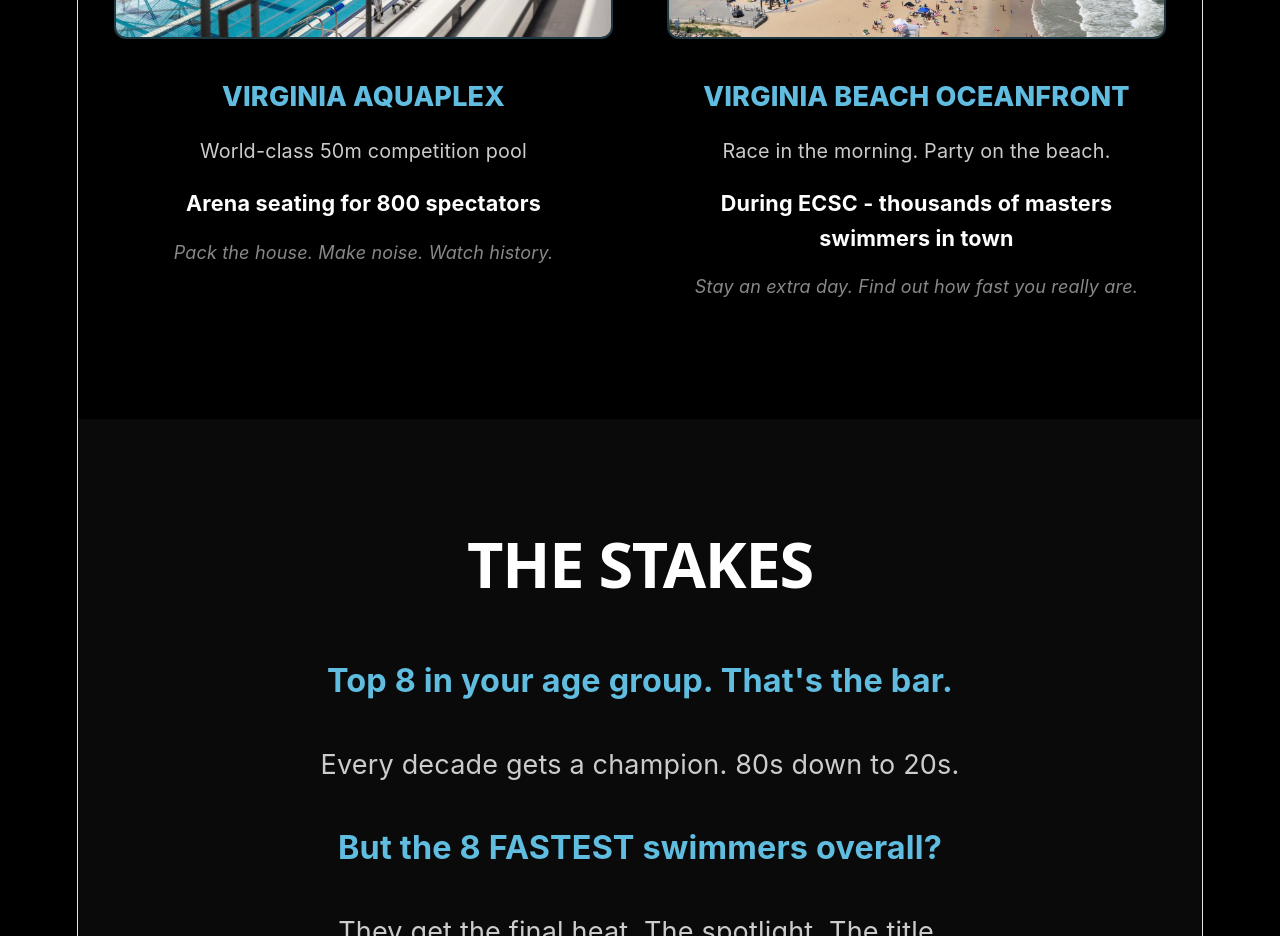
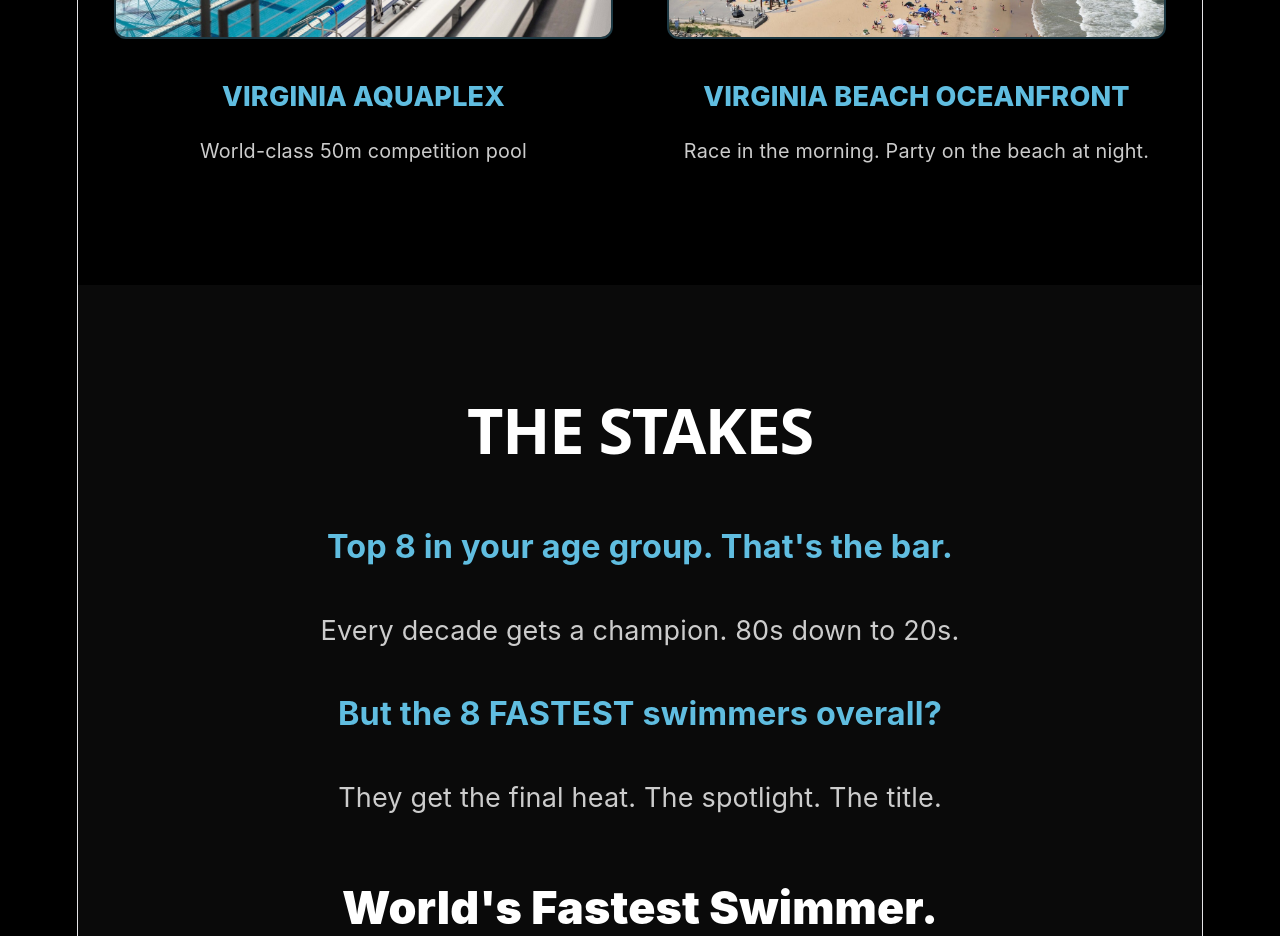
Before and after one commit to swimnerdtim/worldsfastestswimmer, a React (Vite) app: page / in a window 1280 px wide. Shown: the part 2160-3096 px from the top of the page. Built offline with nearby package versions, Linux system fonts and the light colour scheme.

Commit message:
Simplify venue section copy

```diff
--- a/src/App.jsx
+++ b/src/App.jsx
@@ -110,8 +110,6 @@
               />
               <h3>VIRGINIA AQUAPLEX</h3>
               <p>World-class 50m competition pool</p>
-              <p className="highlight">Arena seating for 800 spectators</p>
-              <p className="subtext">Pack the house. Make noise. Watch history.</p>
             </div>
             <div className="venue-card">
               <img
@@ -120,9 +118,7 @@
                 className="venue-image"
               />
               <h3>VIRGINIA BEACH OCEANFRONT</h3>
-              <p>Race in the morning. Party on the beach.</p>
-              <p className="highlight">During ECSC - thousands of masters swimmers in town</p>
-              <p className="subtext">Stay an extra day. Find out how fast you really are.</p>
+              <p>Race in the morning. Party on the beach at night.</p>
             </div>
           </div>
         </div>
```
